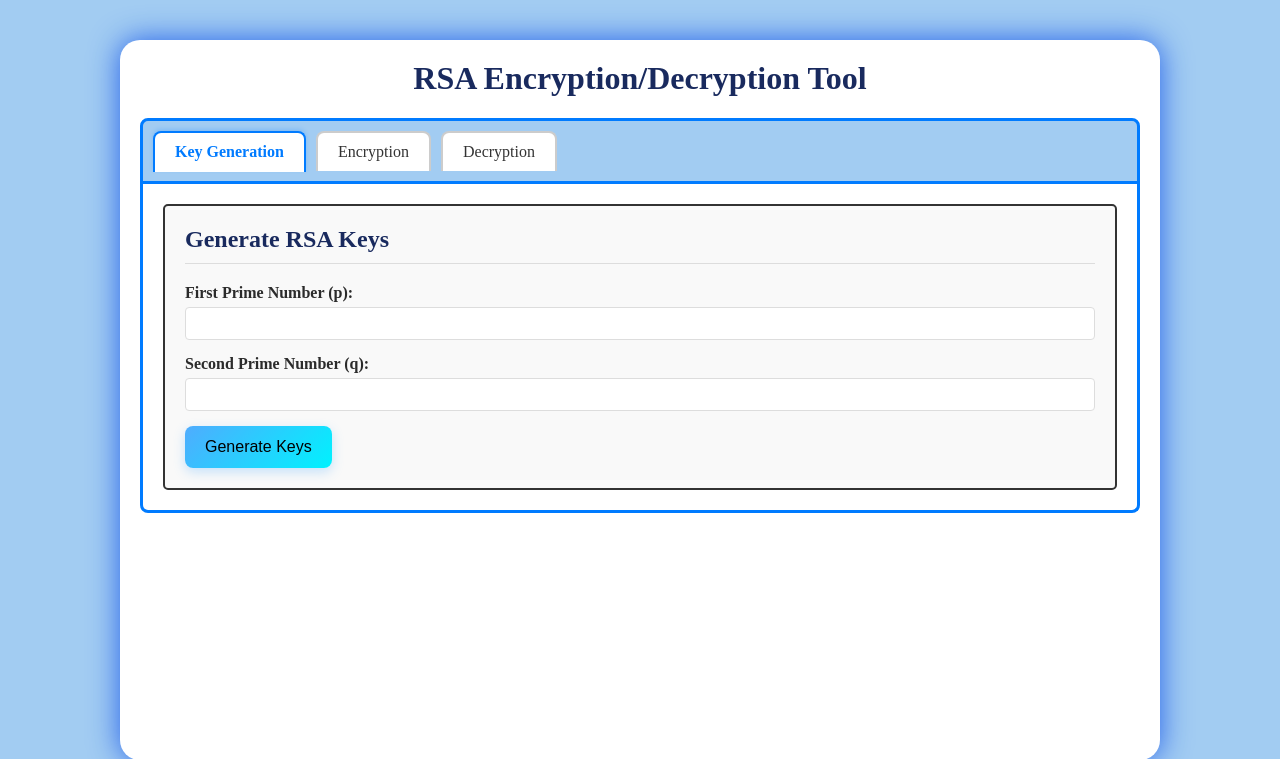
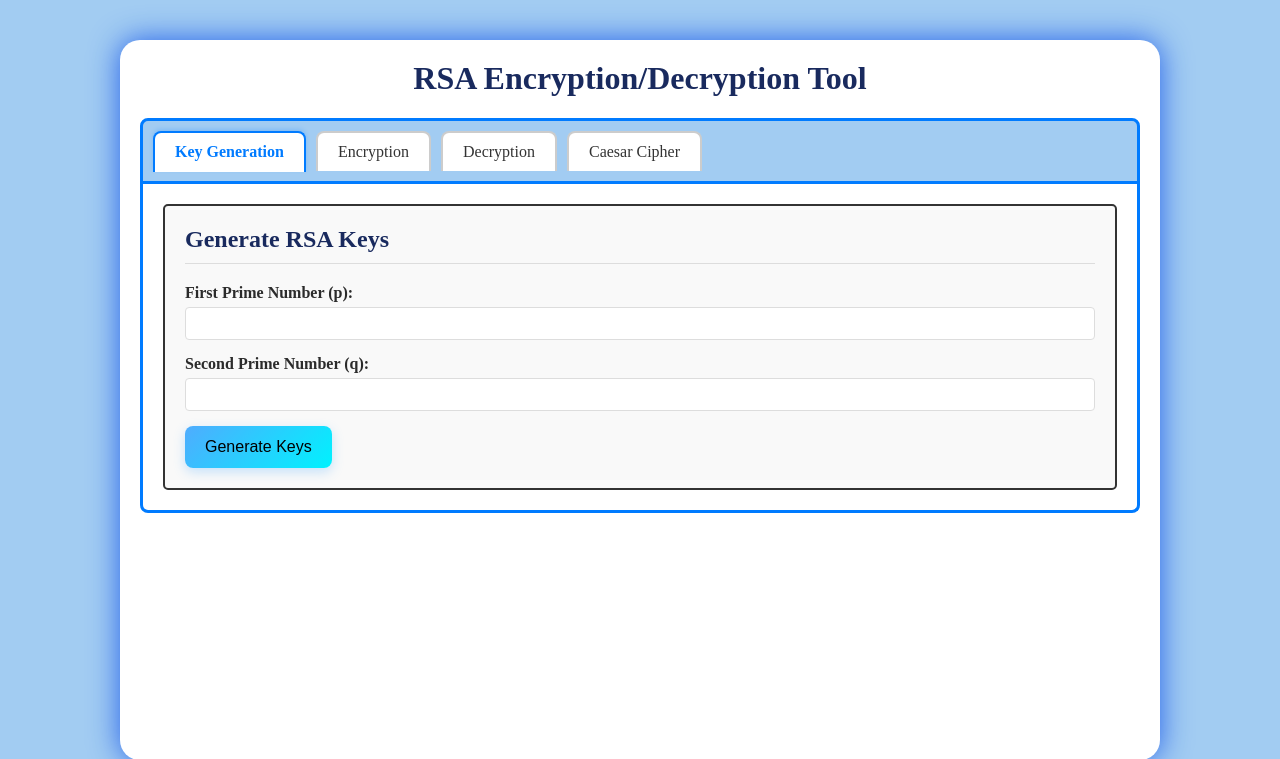
Before and after one commit to surjeetsinhthakur123/Text-Encryption-And-Decryption-Using-Rsa-Algorithm-and-Caesar-Ciphar-Tool, a Flask app: page / in a window 1280 px wide. Shown: the top 759 px of the page. Run offline with Flask 3, Linux system fonts and the light colour scheme.

Commit message:
re-added Caesar Cipher

```diff
--- a/app.py
+++ b/app.py
@@ -165,53 +165,32 @@ def decrypt_route():
         return jsonify({'success': False, 'error': str(ex)})
 
 @app.route('/encrypt_caesar', methods=['POST'])
-def encrypt_caesar_route():
+def encrypt_caesar():
     try:
         shift = int(request.form['shift'])
         message = request.form['message']
 
-        if 'file' in request.files:
-            file = request.files['file']
-            if file.filename != '':
-                message = file.read().decode('utf-8')
+        # No need for file handling logic from the original here
 
         encrypted = caesar_encrypt(message, shift)
 
-        with open('caesar_encrypted.txt', 'w') as f:
-            f.write(encrypted)
-
-        return jsonify({
-            'success': True,
-            'encrypted': encrypted,
-            'download_link': '/download/caesar_encrypted.txt'
-        })
+        # Simply return the result as JSON, no file writing needed
+        return jsonify({'success': True, 'encrypted': encrypted})
     except Exception as e:
         return jsonify({'success': False, 'error': str(e)})
 
 @app.route('/decrypt_caesar', methods=['POST'])
-def decrypt_caesar_route():
+def decrypt_caesar():
     try:
         shift = int(request.form['shift'])
         message = request.form['message']
 
-        if 'file' in request.files:
-            file = request.files['file']
-            if file.filename != '':
-                message = file.read().decode('utf-8')
-
         decrypted = caesar_decrypt(message, shift)
 
-        with open('caesar_decrypted.txt', 'w') as f:
-            f.write(decrypted)
-
-        return jsonify({
-            'success': True,
-            'decrypted': decrypted,
-            'download_link': '/download/caesar_decrypted.txt'
-        })
+        # Simply return the result as JSON
+        return jsonify({'success': True, 'decrypted': decrypted})
     except Exception as e:
         return jsonify({'success': False, 'error': str(e)})
-
 @app.route('/download/<filename>')
 def download(filename):
     return send_file(filename, as_attachment=True)
--- a/templates/index.html
+++ b/templates/index.html
@@ -15,6 +15,7 @@
             <div class="tab active" onclick="switchTab('key-generation')">Key Generation</div>
             <div class="tab" onclick="switchTab('encryption')">Encryption</div>
             <div class="tab" onclick="switchTab('decryption')">Decryption</div>
+            <div class="tab" onclick="switchTab('caesar-cipher')">Caesar Cipher</div>
         </div>
 
         <div id="key-generation" class="tab-content active">
@@ -110,6 +111,28 @@
                 </div>
             </div>
         </div>
+
+        <div id="caesar-cipher" class="tab-content">
+        <div class="section">
+            <h2>Caesar Cipher</h2>
+            <div class="form-group">
+                <label for="caesar-shift">Shift Value (1-25):</label>
+                <input type="number" id="caesar-shift" value="3" min="1" max="25" step="1">
+            </div>
+            <div class="form-group">
+                <label for="caesar-input">Input Text:</label>
+                <textarea id="caesar-input" placeholder="Enter text here..."></textarea>
+            </div>
+            <div class="form-group">
+                <button onclick="caesarEncrypt()">Encrypt</button>
+                <button onclick="caesarDecrypt()">Decrypt</button>
+            </div>
+            <div class="form-group">
+                <label for="caesar-output">Result:</label>
+                <textarea id="caesar-output" readonly></textarea>
+            </div>
+        </div>
+
     </div>
 
     <script>
@@ -272,6 +295,61 @@
                 });
         }
 
+        function caesarEncrypt() {
+            const shift = document.getElementById('caesar-shift').value;
+            const message = document.getElementById('caesar-input').value;
+
+            if (isNaN(shift) || shift < 1 || shift > 25) {
+                alert('Shift value must be a number between 1 and 25.');
+                return;
+            }
+
+            const formData = new FormData();
+            formData.append('shift', shift);
+            formData.append('message', message);
+
+            fetch('/encrypt_caesar', {
+                method: 'POST',
+                body: formData
+            })
+            .then(response => response.json())
+            .then(data => {
+                if (data.success) {
+                    document.getElementById('caesar-output').value = data.encrypted;
+                } else {
+                    alert('Error during encryption: ' + data.error);
+                }
+            })
+            .catch(error => alert('Network error: ' + error));
+        }
+
+        function caesarDecrypt() {
+            const shift = document.getElementById('caesar-shift').value;
+            const message = document.getElementById('caesar-input').value;
+
+            if (isNaN(shift) || shift < 1 || shift > 25) {
+                alert('Shift value must be a number between 1 and 25.');
+                return;
+            }
+
+            const formData = new FormData();
+            formData.append('shift', shift);
+            formData.append('message', message);
+
+            fetch('/decrypt_caesar', {
+                method: 'POST',
+                body: formData
+            })
+            .then(response => response.json())
+            .then(data => {
+                if (data.success) {
+                    document.getElementById('caesar-output').value = data.decrypted;
+                } else {
+                    alert('Error during decryption: ' + data.error);
+                }
+            })
+            .catch(error => alert('Network error: ' + error));
+        }
 
     </script>
 </body>
```
